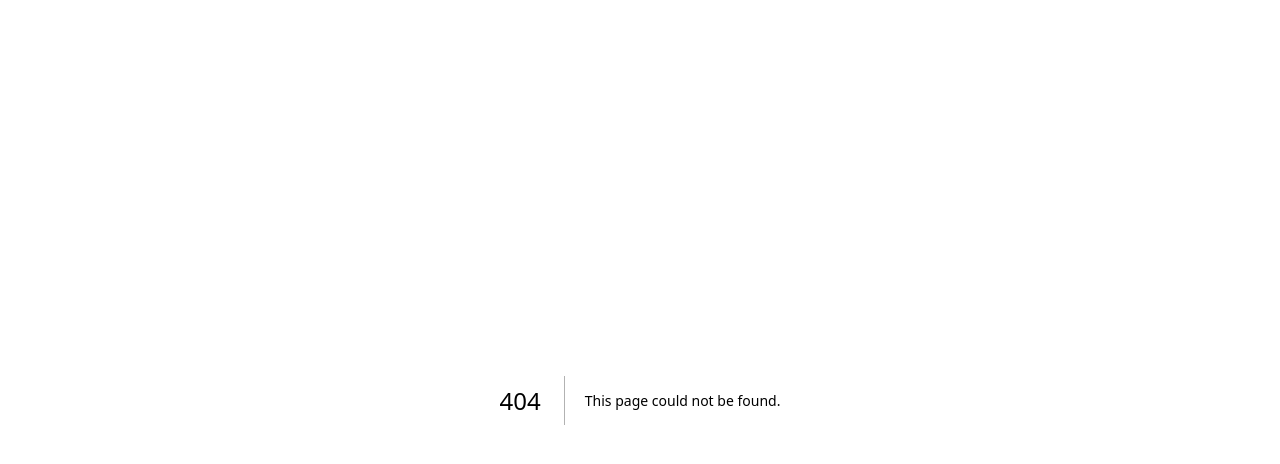
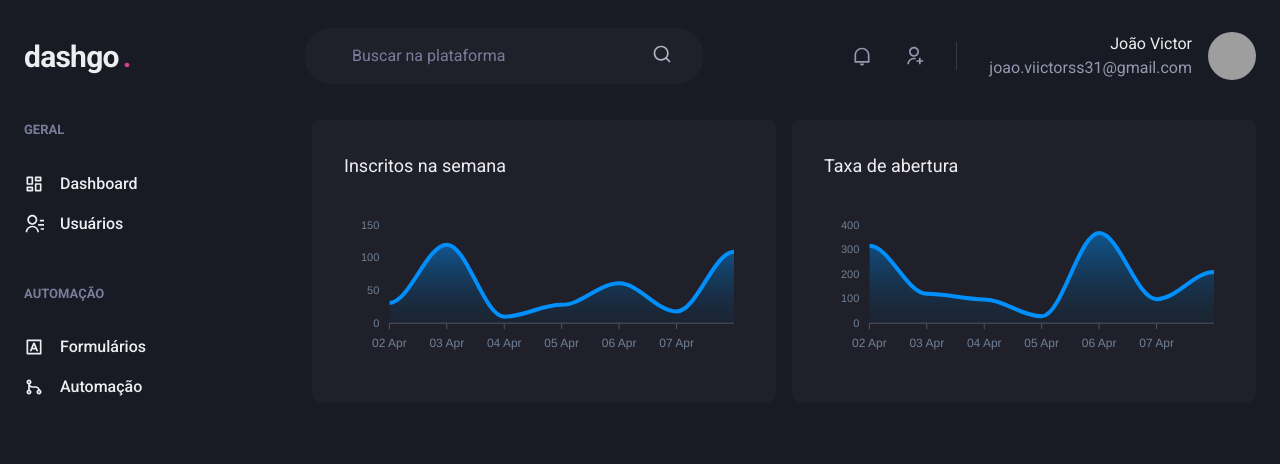
Before and after one commit to joaoviictorss/dashgo, a Next.js app: page /dashboard in a window 1280 px wide. Before the commit this address had no page. Shown: the top 464 px of the page. Built offline with nearby package versions, Linux system fonts and the light colour scheme; grey boxes are pictures that could not be loaded.

Commit message:
feat: dashboard page created

```diff
--- a/package.json
+++ b/package.json
@@ -12,10 +12,13 @@
     "@chakra-ui/react": "^2.8.2",
     "@emotion/react": "^11.11.4",
     "@emotion/styled": "^11.11.5",
+    "apexcharts": "^3.48.0",
     "framer-motion": "^11.0.25",
     "next": "14.1.4",
     "react": "^18",
-    "react-dom": "^18"
+    "react-apexcharts": "^1.4.1",
+    "react-dom": "^18",
+    "react-icons": "^5.0.1"
   },
   "devDependencies": {
     "@types/node": "^20",
--- /dev/null
+++ b/src/components/Header.tsx
@@ -0,0 +1,82 @@
+import { Flex, Icon, Input, HStack, Text, Box, Avatar } from "@chakra-ui/react";
+import {
+  RiNotificationLine,
+  RiSearchLine,
+  RiUserAddLine,
+} from "react-icons/ri";
+
+export function Header() {
+  return (
+    <Flex
+      as="header"
+      w="100%"
+      maxWidth={1480}
+      h="20"
+      mx="auto"
+      mt="4"
+      px="6"
+      align="center"
+    >
+      <Text fontSize="3xl" fontWeight="bold" letterSpacing="tight" w="64">
+        dashgo
+        <Text as="span" color="pink.500" ml="1">
+          .
+        </Text>
+      </Text>
+
+      <Flex
+        as="label"
+        flex="1"
+        py="4"
+        px="8"
+        ml="6"
+        maxW={400}
+        alignSelf="center"
+        color="gray.200"
+        position="relative"
+        bg="gray.800"
+        borderRadius="full"
+      >
+        <Input
+          color="gray.50"
+          variant="unstyled"
+          px="4"
+          mr="4"
+          placeholder="Buscar na plataforma"
+          _placeholder={{
+            color: "gray.400",
+          }}
+        />
+        <Icon as={RiSearchLine} fontSize="20" />
+      </Flex>
+
+      <Flex align="center" ml="auto">
+        <HStack
+          spacing="8"
+          mx="8"
+          pr="8"
+          py="1"
+          color="gray.300"
+          borderRightWidth={1}
+          borderColor="gray.700"
+        >
+          <Icon as={RiNotificationLine} fontSize="20" />
+          <Icon as={RiUserAddLine} fontSize="20" />
+        </HStack>
+
+        <Flex align="center">
+          <Box mr="4" textAlign="right">
+            <Text>João Victor</Text>
+            <Text color={"gray.300"}>joao.viictorss31@gmail.com</Text>
+          </Box>
+
+          <Avatar
+            size="md"
+            name="João Victor"
+            src="https://github.com/joaoviictorss.png"
+          />
+        </Flex>
+      </Flex>
+    </Flex>
+  );
+}
--- /dev/null
+++ b/src/components/Sidebar.tsx
@@ -0,0 +1,54 @@
+import { Box, Icon, Link, Stack, Text } from "@chakra-ui/react";
+import {
+  RiContactsLine,
+  RiDashboardLine,
+  RiGitMergeLine,
+  RiInputMethodLine,
+} from "react-icons/ri";
+
+export function Sidebar() {
+  return (
+    <Box as="aside" w="64" mr="8">
+      <Stack spacing="12" align="flex-start">
+        <Box>
+          <Text fontWeight="bold" color="gray.400" fontSize="small">
+            GERAL
+          </Text>
+          <Stack spacing="4" mt="8" align="stretch">
+            <Link display="flex" alignItems="center">
+              <Icon as={RiDashboardLine} fontSize="20" />
+              <Text ml="4" fontWeight="medium">
+                Dashboard
+              </Text>
+            </Link>
+            <Link display="flex" alignItems="center">
+              <Icon as={RiContactsLine} fontSize="20" />
+              <Text ml="4" fontWeight="medium">
+                Usuários
+              </Text>
+            </Link>
+          </Stack>
+        </Box>
+        <Box>
+          <Text fontWeight="bold" color="gray.400" fontSize="small">
+            AUTOMAÇÃO
+          </Text>
+          <Stack spacing="4" mt="8" align="stretch">
+            <Link display="flex" alignItems="center">
+              <Icon as={RiInputMethodLine} fontSize="20" />
+              <Text ml="4" fontWeight="medium">
+                Formulários
+              </Text>
+            </Link>
+            <Link display="flex" alignItems="center">
+              <Icon as={RiGitMergeLine} fontSize="20" />
+              <Text ml="4" fontWeight="medium">
+                Automação
+              </Text>
+            </Link>
+          </Stack>
+        </Box>
+      </Stack>
+    </Box>
+  );
+}
--- /dev/null
+++ b/src/pages/dashboard.tsx
@@ -0,0 +1,102 @@
+import { Flex, Box, Text, SimpleGrid, theme } from '@chakra-ui/react'
+//import Chart from 'react-apexcharts'  //isso dá erro no React
+import dynamic from 'next/dynamic'
+
+import { Header } from '../components/Header'
+import { Sidebar } from '../components/Sidebar'
+
+// Dessa forma, o Chart funciona no React, pois garante que será
+// renderizado no browser do cliente, e não no servidor Node.
+const Chart = dynamic(() => import('react-apexcharts'), { ssr: false })
+
+type tpXaxis = 'category' | 'datetime' | 'numeric'
+const tpData: tpXaxis = 'datetime'
+
+const options = {
+   chart: {
+      toolbar: {
+         show: false,
+      },
+      zoom: {
+         enabled: false,
+      },
+      foreColor: theme.colors.gray[500]
+   },
+   grid: {
+      show: false,
+   },
+   dataLabels: {
+      enabled: false,
+   },
+   tooltip: {
+      enabled: false,
+   },
+   xaxis: {
+      type: tpData,
+      axisBorder: {
+         color: theme.colors.gray[600]
+      },
+      axisTicks: {
+         color: theme.colors.gray[600]
+      },
+      categories: [
+         '2024-04-02T00:00:00.000Z',
+         '2024-04-03T00:00:00.000Z',
+         '2024-04-04T00:00:00.000Z',
+         '2024-04-05T00:00:00.000Z',
+         '2024-04-06T00:00:00.000Z',
+         '2024-04-07T00:00:00.000Z',
+         '2024-04-08T00:00:00.000Z',
+      ]
+   },
+   fill: {
+      opacity: 0.3,
+      type: 'gradient',
+      gradient: {
+         shade: 'dark',
+         opacityFrom: 0.7,
+         opacityTo: 0.3,
+      }
+   }
+}
+
+const series1 = [
+   { name: 'series1', data: [31, 120, 10, 28, 61, 18, 109] }
+]
+
+const series2 = [
+   { name: 'series2', data: [315, 120, 97, 28, 367, 98, 209] }
+]
+
+export default function Dashboard() {
+   return (
+      <Flex direction="column" h="100vh">
+         <Header />
+
+         <Flex w="100%" my="6" maxWidth={1480} mx="auto" px="6">
+            <Sidebar />
+
+            <SimpleGrid flex="1" gap="4" minChildWidth="320px" alignContent="flex-start">
+               <Box
+                  p={["4", "8"]}
+                  bg="gray.800"
+                  pb="4"
+                  borderRadius={8}
+               >
+                  <Text fontSize="lg" mb="4">Inscritos na semana</Text>
+                  <Chart options={options} series={series1} type="area" height={160} />
+               </Box>
+               <Box
+                  p={["4", "8"]}
+                  bg="gray.800"
+                  pb="4"
+                  borderRadius={8}
+               >
+                  <Text fontSize="lg" mb="4">Taxa de abertura</Text>
+                  <Chart options={options} series={series2} type="area" height={160} />
+               </Box>
+            </SimpleGrid>
+         </Flex>
+      </Flex>
+   )
+}
```
Also changed, not shown: 1 other file (tests, documents, lock files or other folders).
